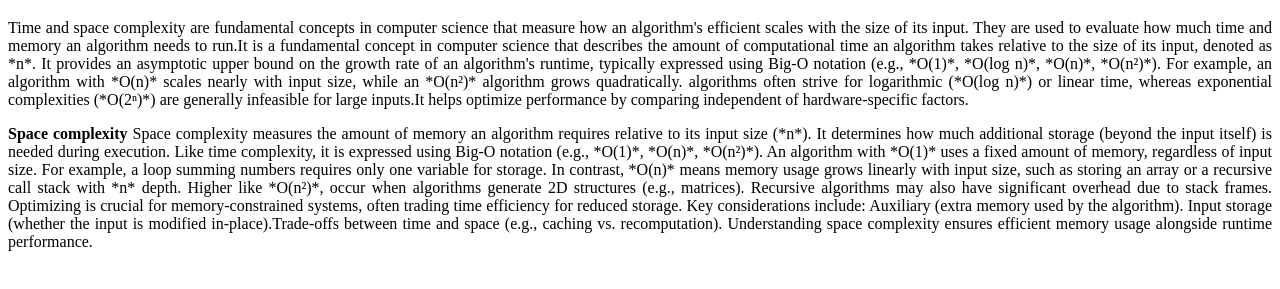
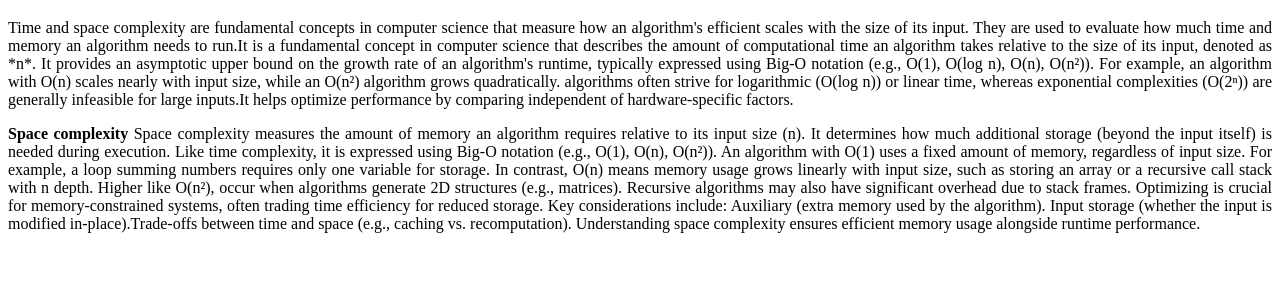
Before and after one commit to acciojob/time-and-space-complexity-thilak-1999, a website: page main.html in a window 1280 px wide. Shown: the part 61-350 px from the top of the page. Drawn offline with Linux system fonts and the light colour scheme.

Commit message:
created a submission

```diff
--- a/main.html
+++ b/main.html
@@ -8,10 +8,10 @@
 
 <body>
 	 <h1>Time, Space, Complexity</h1>
-	<p>Time and space complexity are fundamental concepts in computer science that measure how an algorithm's efficient scales with the size of its input. They are used to evaluate how much time and memory an algorithm needs to run.It is a fundamental concept in computer science that describes the amount of computational time an algorithm takes relative to the size of its input, denoted as *n*. It provides an asymptotic upper bound on the growth rate of an algorithm's runtime, typically expressed using Big-O notation (e.g., *O(1)*, *O(log n)*, *O(n)*, *O(n²)*). For example, an algorithm with *O(n)*  scales nearly with input size, while an *O(n²)* algorithm grows quadratically. algorithms often strive for logarithmic (*O(log n)*) or linear time, whereas exponential complexities (*O(2ⁿ)*) are generally infeasible for large inputs.It helps optimize performance by comparing  independent of hardware-specific factors.</p>
-    <p><b> Space complexity</b> Space complexity measures the amount of memory an algorithm requires relative to its input size (*n*). It determines how much additional storage (beyond the input itself) is needed during execution. Like time complexity, it is expressed using Big-O notation (e.g., *O(1)*, *O(n)*, *O(n²)*).
-    An algorithm with *O(1)*  uses a fixed amount of memory, regardless of input size. For example, a loop summing numbers requires only one variable for storage. In contrast, *O(n)*  means memory usage grows linearly with input size, such as storing an array or a recursive call stack with *n* depth.
-    Higher  like *O(n²)*, occur when algorithms generate 2D structures (e.g., matrices). Recursive algorithms may also have significant  overhead due to stack frames. Optimizing is crucial for memory-constrained systems, often trading time efficiency for reduced storage.
+	<p>Time and space complexity are fundamental concepts in computer science that measure how an algorithm's efficient scales with the size of its input. They are used to evaluate how much time and memory an algorithm needs to run.It is a fundamental concept in computer science that describes the amount of computational time an algorithm takes relative to the size of its input, denoted as *n*. It provides an asymptotic upper bound on the growth rate of an algorithm's runtime, typically expressed using Big-O notation (e.g., O(1), O(log n), O(n), O(n²)). For example, an algorithm with O(n)  scales nearly with input size, while an O(n²) algorithm grows quadratically. algorithms often strive for logarithmic (O(log n)) or linear time, whereas exponential complexities (O(2ⁿ)) are generally infeasible for large inputs.It helps optimize performance by comparing  independent of hardware-specific factors.</p>
+    <p><b> Space complexity</b> Space complexity measures the amount of memory an algorithm requires relative to its input size (n). It determines how much additional storage (beyond the input itself) is needed during execution. Like time complexity, it is expressed using Big-O notation (e.g., O(1), O(n), O(n²)).
+    An algorithm with O(1)  uses a fixed amount of memory, regardless of input size. For example, a loop summing numbers requires only one variable for storage. In contrast, O(n)  means memory usage grows linearly with input size, such as storing an array or a recursive call stack with n depth.
+    Higher  like O(n²), occur when algorithms generate 2D structures (e.g., matrices). Recursive algorithms may also have significant  overhead due to stack frames. Optimizing is crucial for memory-constrained systems, often trading time efficiency for reduced storage.
     Key considerations include: Auxiliary  (extra memory used by the algorithm).  Input storage (whether the input is modified in-place).Trade-offs between time and space (e.g., caching vs. recomputation).  Understanding space complexity ensures efficient memory usage alongside runtime performance.</p>
 
 </body>
```
